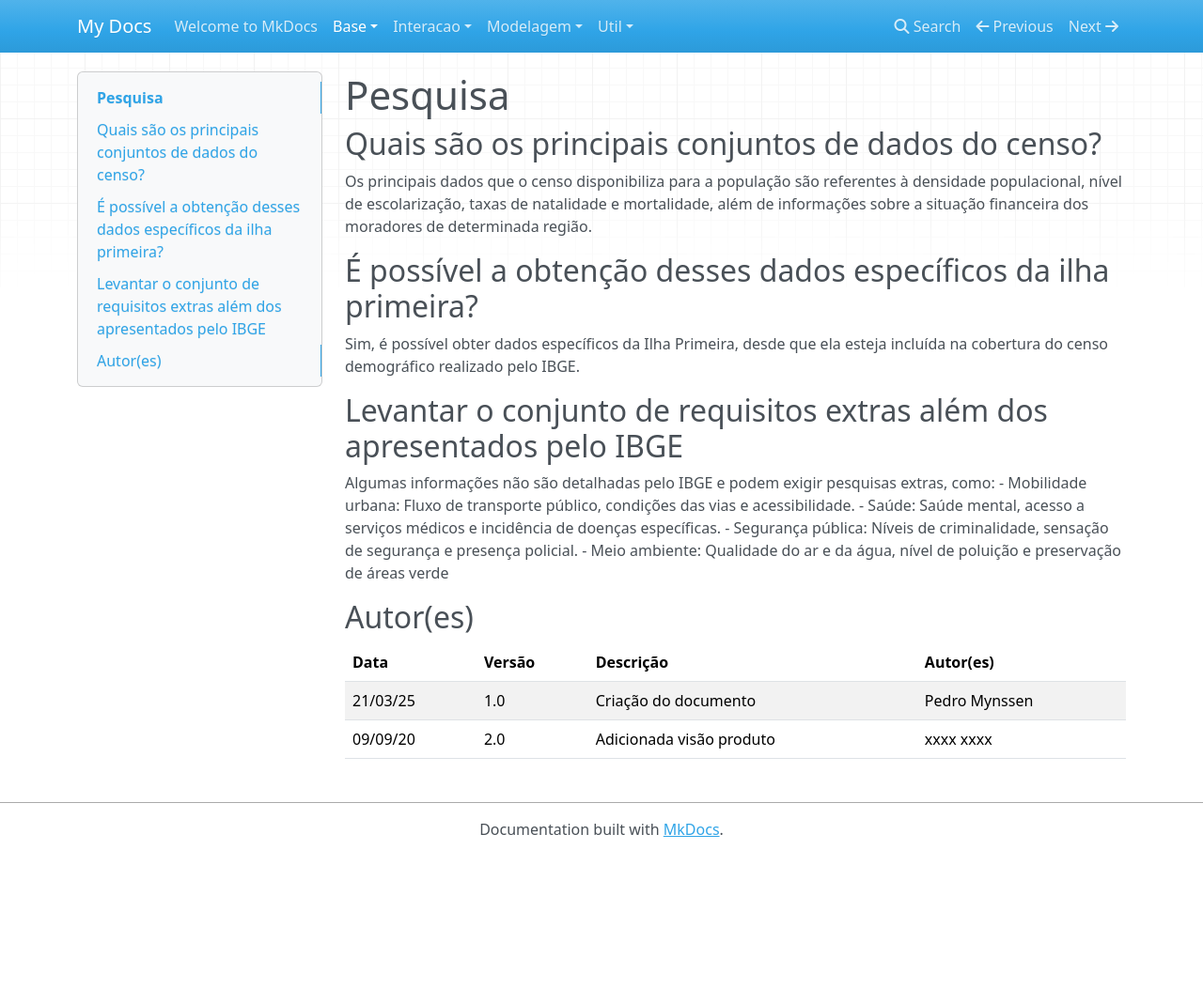
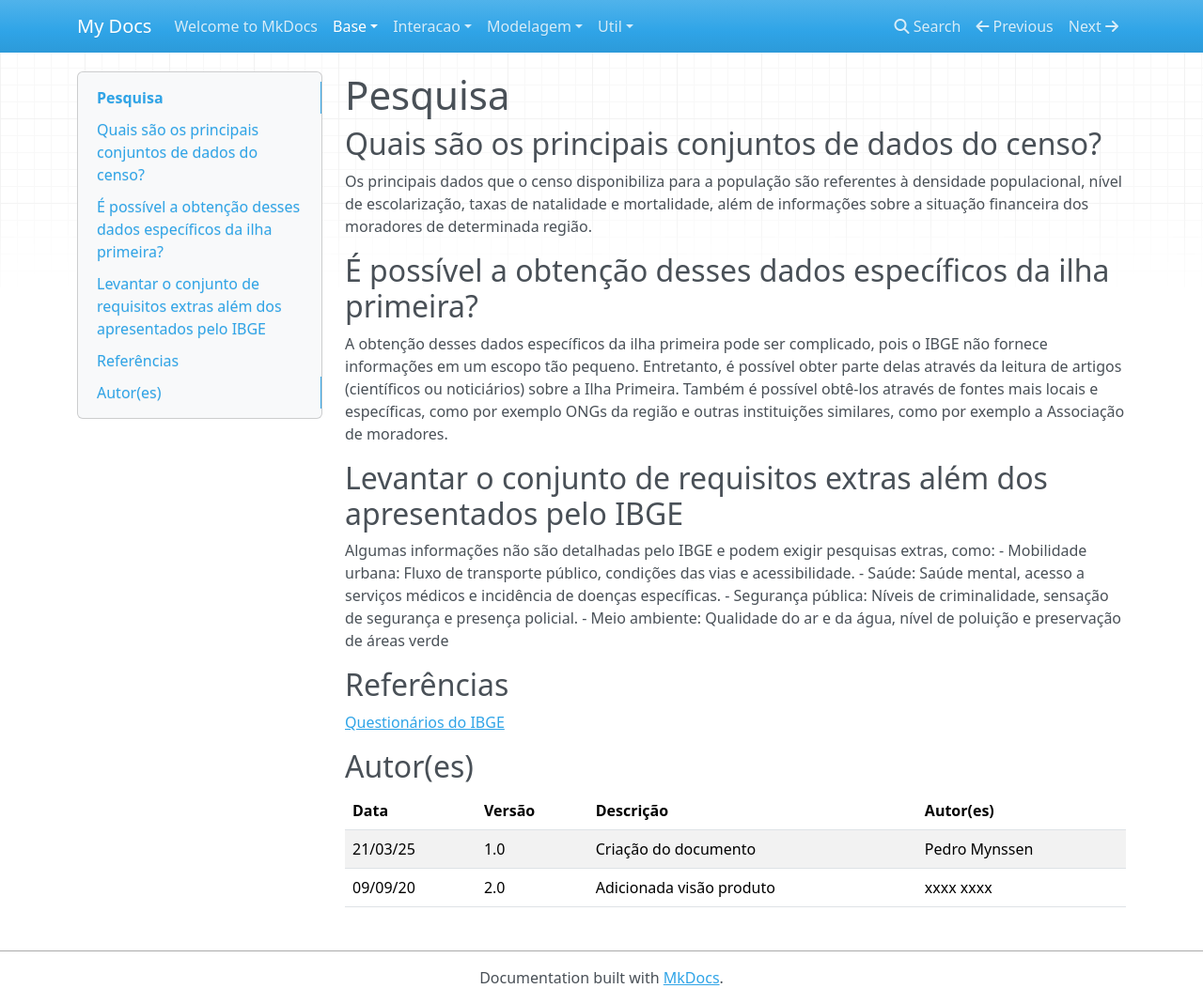
Before and after one commit to Projetos-de-Extensao/PBE_25.1_8002_IV, an MkDocs documentation site: the page built from docs/base/pesquisa.md, in a window 1280 px wide and 1069 px high. Shown: the whole window at 94% size. Built offline with MkDocs 1.6.1, drawn with Linux system fonts in a browser that asks for light colours; nearby versions of some CDN libraries.

Commit message:
referências e outra alteração

```diff
--- a/docs/base/pesquisa.md
+++ b/docs/base/pesquisa.md
@@ -10,8 +10,7 @@ title: pesquisa
 Os principais dados que o censo disponibiliza para a população são referentes à densidade populacional, nível de escolarização, taxas de natalidade e mortalidade, além de informações sobre a situação financeira dos moradores de determinada região.
 
 ## É possível a obtenção desses dados específicos da ilha primeira?
-
-Sim, é possível obter dados específicos da Ilha Primeira, desde que ela esteja incluída na cobertura do censo demográfico realizado pelo IBGE.
+A obtenção desses dados específicos da ilha primeira pode ser complicado, pois o IBGE não fornece informações em um escopo tão pequeno. Entretanto, é possível obter parte delas através da leitura de artigos (científicos ou noticiários) sobre a Ilha Primeira. Também é possível obtê-los através de fontes mais locais e específicas, como por exemplo ONGs da região e outras instituições similares, como por exemplo a Associação de moradores.
 
 ## Levantar o conjunto de requisitos extras além dos apresentados pelo IBGE
 
@@ -21,6 +20,9 @@ Algumas informações não são detalhadas pelo IBGE e podem exigir pesquisas ex
 - Segurança pública: Níveis de criminalidade, sensação de segurança e presença policial.
 - Meio ambiente: Qualidade do ar e da água, nível de poluição e preservação de áreas verde
 
+## Referências
+[Questionários do IBGE](https://anda.ibge.gov.br/sobre/questionarios.html)
+
 ## Autor(es)
 | Data | Versão | Descrição | Autor(es) |
 | -- | -- | -- | -- |
```
